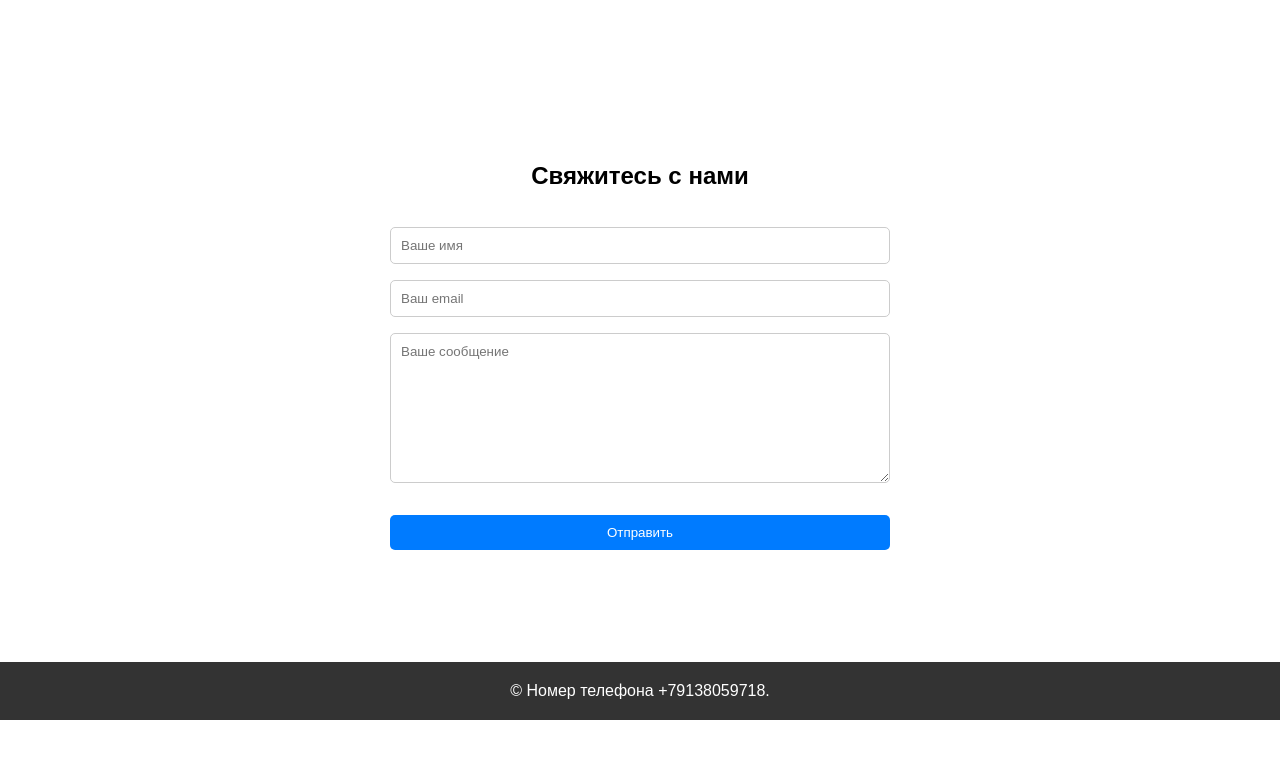
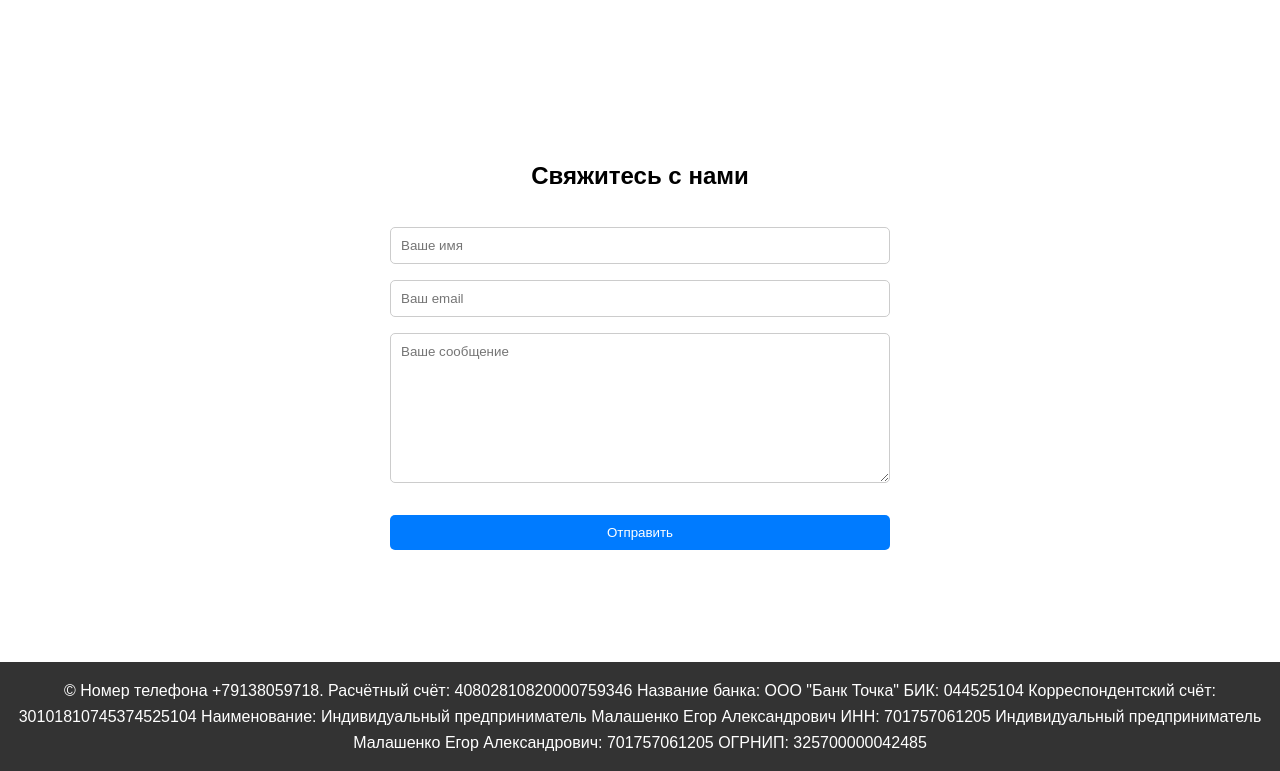
Before and after one commit to qwertyboy567/site, a plain HTML site: page index.html in a window 1280 px wide. Shown: the part 1605-2376 px from the top of the page. Before the commit the page ends 2325 px from the top, so only its background shows below. Drawn offline with Linux system fonts and the light colour scheme.

Commit message:
index.html

```diff
--- a/index.html
+++ b/index.html
@@ -82,7 +82,24 @@
     </div>
 
     <footer>
-        <p>&copy; Номер телефона +79138059718.</p>
+        <p>&copy; Номер телефона +79138059718. Расчётный счёт:
+40802810820000759346
+
+Название банка:
+ООО "Банк Точка"
+
+БИК:
+044525104
+
+Корреспондентский счёт:
+30101810745374525104
+
+Наименование:
+Индивидуальный предприниматель Малашенко Егор Александрович
+
+ИНН:
+701757061205
+Индивидуальный предприниматель Малашенко Егор Александрович: 701757061205 ОГРНИП: 325700000042485</p>
     </footer>
 
     <script src="script.js"></script>
```
